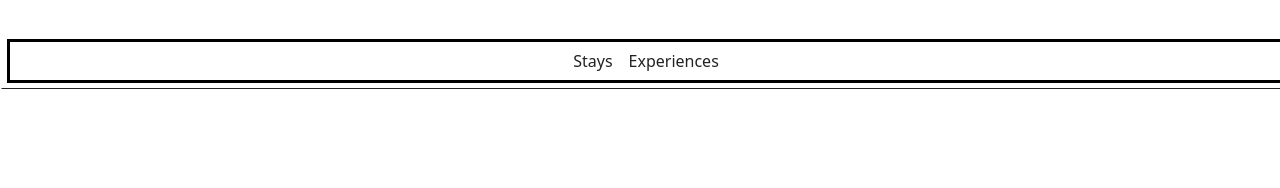
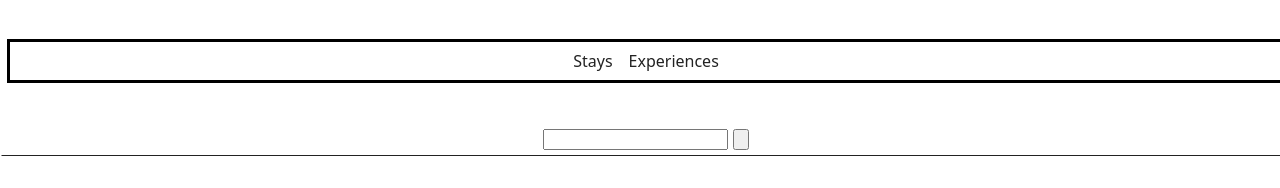
Before and after one commit to ab-stha/AirBnB, a plain HTML site: page index.html in a window 1280 px wide. Shown: the part 58-246 px from the top of the page. Drawn offline with Linux system fonts and the light colour scheme.

Commit message:
created a basic search bar in a new div called header bottom

```diff
--- a/index.html
+++ b/index.html
@@ -40,7 +40,14 @@
         <div><a href="#">Stays</a></div>
         <div><a href="#">Experiences</a></div>
     </div>
-
+    <br>
+    <br>
+    <div class = "headerBottom">
+        <form action ="" class = "searchBar">
+            <input type="" placeholder = "">
+            <button type = "submit"><img src = ""></button>
+        </form>
+    </div>
 </div>
 </body>
 
```
